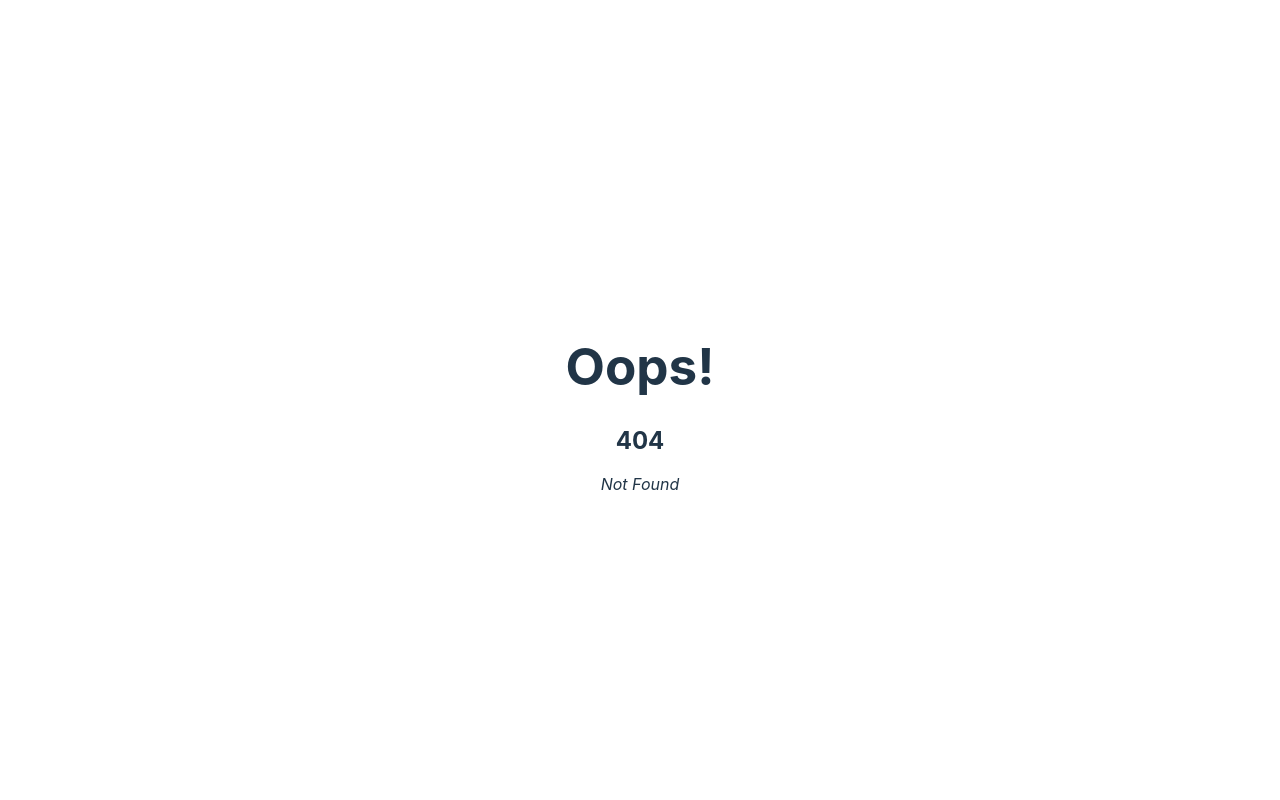
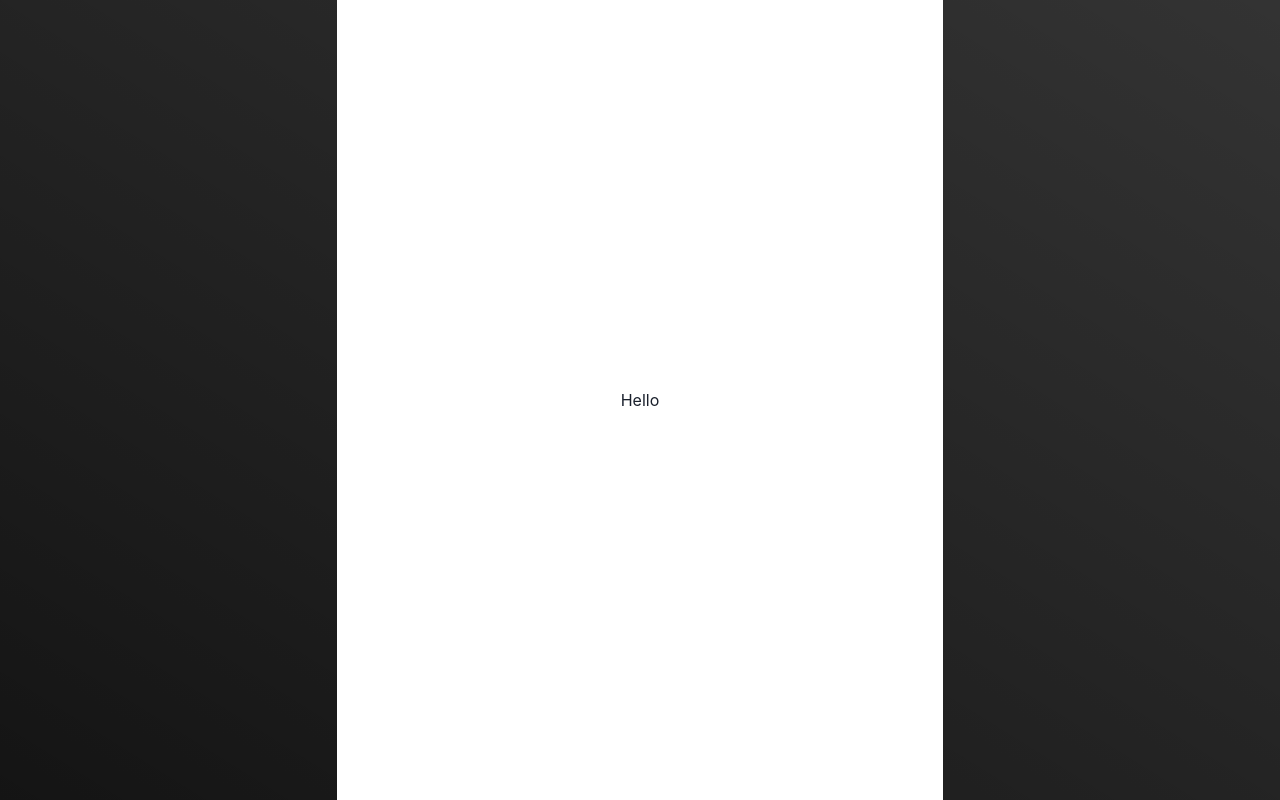
Before and after one commit to Aeri0730/OpenSourceSW, a React (Vite) app: page /tree/1 in a window 1280 px wide. Before the commit this address had no page. Built offline with nearby package versions, Linux system fonts and the light colour scheme.

Commit message:
[FEAT] Writing TreePage Added file - Root.tsx, TreePage.tsx, useWindowSize.ts Modified file - main, ErrorPage Deleted file - App, App.test, index.css

```diff
--- a/src/App.tsx
+++ /dev/null
@@ -1,34 +0,0 @@
-import { useState } from 'react'
-import reactLogo from './assets/react.svg'
-import './App.css'
-
-function App() {
-  const [count, setCount] = useState(0)
-
-  return (
-    <div className="App">
-      <div>
-        <a href="https://vitejs.dev" target="_blank">
-          <img src="/vite.svg" className="logo" alt="Vite logo" />
-        </a>
-        <a href="https://reactjs.org" target="_blank">
-          <img src={reactLogo} className="logo react" alt="React logo" />
-        </a>
-      </div>
-      <h1>Vite + React</h1>
-      <div className="card">
-        <button onClick={() => setCount((count) => count + 1)}>
-          count is {count}
-        </button>
-        <p>
-          Edit <code>src/App.tsx</code> and save to test HMR
-        </p>
-      </div>
-      <p className="read-the-docs">
-        Click on the Vite and React logos to learn more
-      </p>
-    </div>
-  )
-}
-
-export default App
--- a/src/ErrorPage.tsx
+++ b/src/ErrorPage.tsx
@@ -1,24 +1,30 @@
 import { isRouteErrorResponse, useRouteError } from "react-router-dom";
-import { Box, Heading, Text } from "@chakra-ui/react";
+import { Center, Heading, Text, VStack } from "@chakra-ui/react";
+import { useWindowSize } from "./useWindowSize";
 
 const ErrorPage = () => {
     const error = useRouteError();
+    const { height } = useWindowSize();
 
     if (isRouteErrorResponse(error)) {
         return (
-            <Box>
-                <Heading as="h1">Oops!</Heading>
-                <Heading as="h2">{error.status}</Heading>
-                <Text as="i">{error.statusText}</Text>
-            </Box>
+            <Center h={height} color="white" bgGradient="linear(to-tr, blackAlpha.900, blackAlpha.800)">
+                <VStack>
+                    <Heading as="h1">Oops!</Heading>
+                    <Heading as="h2">{error.status}</Heading>
+                    <Text as="i">{error.statusText}</Text>
+                </VStack>
+            </Center>
         );
     }
     else {
         return (
-            <Box>
-                <Heading as="h1">Oops!</Heading>
-                <Text as="i">Sorry, an unexpected error has occurred.</Text>
-            </Box>
+            <Center h={height} color="white" bgGradient="linear(to-tr, blackAlpha.900, blackAlpha.800)">
+                <VStack>
+                    <Heading as="h1">Oops!</Heading>
+                    <Text as="i">Sorry, an unexpected error has occurred.</Text>
+                </VStack>
+            </Center>
         );
     }
 }
--- /dev/null
+++ b/src/Root.tsx
@@ -0,0 +1,27 @@
+import { ChakraProvider } from "@chakra-ui/react"
+import { createBrowserRouter, RouterProvider } from "react-router-dom"
+
+import ErrorPage from "./ErrorPage"
+import TreePage from "./TreePage"
+
+const router = createBrowserRouter([
+    {
+        path: "/",
+        element: <></>,
+        errorElement: <ErrorPage />
+    },
+    {
+        path: "tree/:id",
+        element: <TreePage />
+    }
+])
+
+const Root = () => {
+    return (
+        <ChakraProvider>
+            <RouterProvider router={router} />
+        </ChakraProvider>
+    )
+}
+
+export default Root
--- /dev/null
+++ b/src/TreePage.tsx
@@ -0,0 +1,18 @@
+import { Box, Center, Container } from "@chakra-ui/react"
+import { useWindowSize } from "./useWindowSize";
+
+const TreePage = () => {
+    const { height } = useWindowSize();
+
+    return (
+        <Box bgGradient="linear(to-tr, blackAlpha.900, blackAlpha.800)">
+            <Container bgColor="white">
+                <Center h={height}>
+                    Hello
+                </Center>
+            </Container>
+        </Box>
+    )
+}
+
+export default TreePage
--- a/src/index.css
+++ /dev/null
@@ -1,70 +0,0 @@
-:root {
-  font-family: Inter, Avenir, Helvetica, Arial, sans-serif;
-  font-size: 16px;
-  line-height: 24px;
-  font-weight: 400;
-
-  color-scheme: light dark;
-  color: rgba(255, 255, 255, 0.87);
-  background-color: #242424;
-
-  font-synthesis: none;
-  text-rendering: optimizeLegibility;
-  -webkit-font-smoothing: antialiased;
-  -moz-osx-font-smoothing: grayscale;
-  -webkit-text-size-adjust: 100%;
-}
-
-a {
-  font-weight: 500;
-  color: #646cff;
-  text-decoration: inherit;
-}
-a:hover {
-  color: #535bf2;
-}
-
-body {
-  margin: 0;
-  display: flex;
-  place-items: center;
-  min-width: 320px;
-  min-height: 100vh;
-}
-
-h1 {
-  font-size: 3.2em;
-  line-height: 1.1;
-}
-
-button {
-  border-radius: 8px;
-  border: 1px solid transparent;
-  padding: 0.6em 1.2em;
-  font-size: 1em;
-  font-weight: 500;
-  font-family: inherit;
-  background-color: #1a1a1a;
-  cursor: pointer;
-  transition: border-color 0.25s;
-}
-button:hover {
-  border-color: #646cff;
-}
-button:focus,
-button:focus-visible {
-  outline: 4px auto -webkit-focus-ring-color;
-}
-
-@media (prefers-color-scheme: light) {
-  :root {
-    color: #213547;
-    background-color: #ffffff;
-  }
-  a:hover {
-    color: #747bff;
-  }
-  button {
-    background-color: #f9f9f9;
-  }
-}
--- a/src/main.tsx
+++ b/src/main.tsx
@@ -1,23 +1,10 @@
 import React from 'react'
 import ReactDOM from 'react-dom/client'
 
-import { ChakraProvider } from '@chakra-ui/react'
-import { createBrowserRouter, RouterProvider, Route } from 'react-router-dom'
-
-import ErrorPage from './ErrorPage'
-import App from './App'
-import './index.css'
-
-const router = createBrowserRouter([
-  {
-    path: "/",
-    element: <ChakraProvider children={<App />} />,
-    errorElement: <ErrorPage />
-  }
-])
+import Root from './Root'
 
 ReactDOM.createRoot(document.getElementById('root') as HTMLElement).render(
   <React.StrictMode>
-    <RouterProvider router={router} />
+    <Root />
   </React.StrictMode>
 )
--- /dev/null
+++ b/src/useWindowSize.ts
@@ -0,0 +1,25 @@
+import { useState, useEffect } from "react"
+
+export const useWindowSize = () => {
+    const isBrowser = typeof window !== "undefined"
+
+    const [width, setWidth] = useState(window.innerWidth)
+    const [height, setHeight] = useState(window.innerHeight)
+
+    useEffect(() => {
+        if (!isBrowser) return
+
+        const setWindowSize = () => {
+            setWidth(window.innerWidth)
+            setHeight(window.innerHeight)
+        }
+
+        window.addEventListener("resize", setWindowSize)
+
+        return () => {
+            window.removeEventListener("resize", setWindowSize)
+        }
+    }, [isBrowser])
+
+    return { width, height }
+}
```
Also changed, not shown: 1 other file (tests, documents, lock files or other folders).
